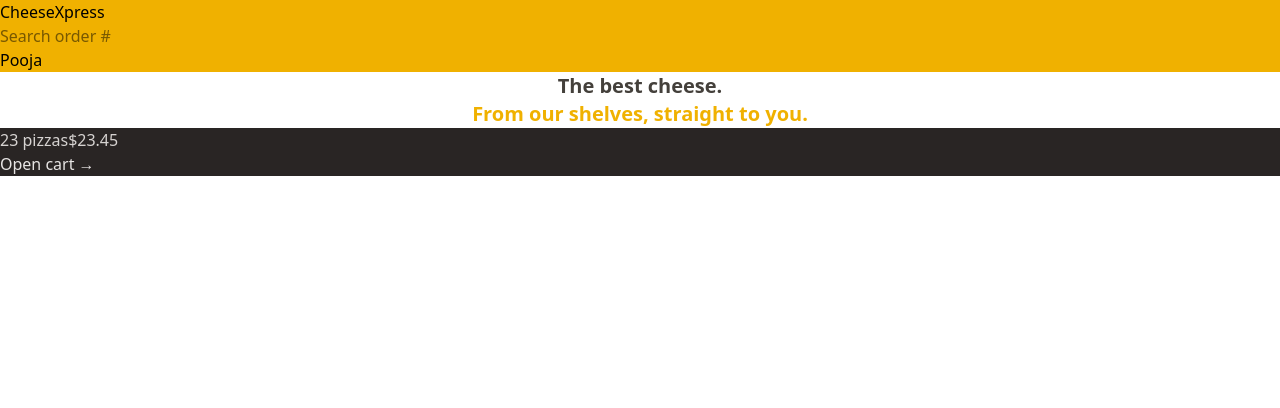
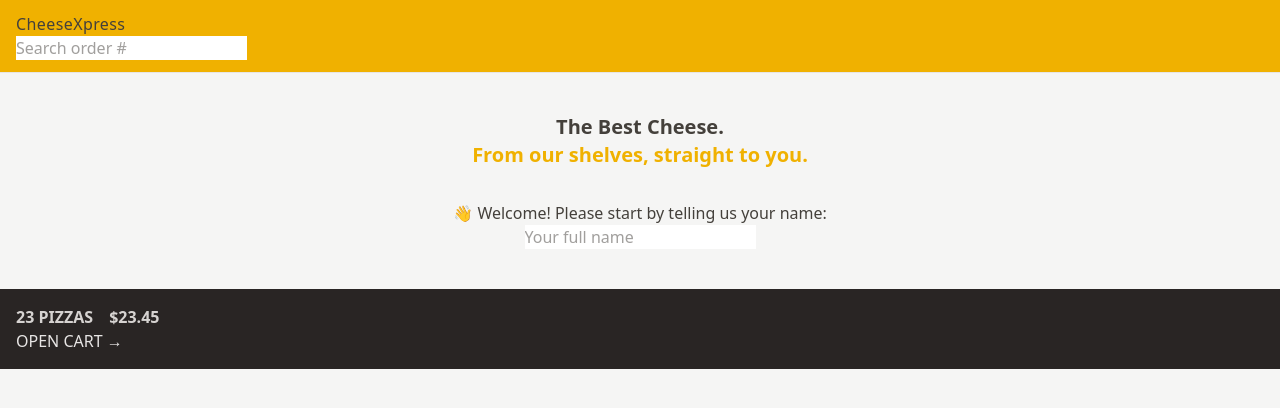
Before and after one commit to pooja-pimpalshende/cheeseXpress, a React (Vite) app: page / in a window 1280 px wide. Shown: the top 408 px of the page. Built offline with nearby package versions, Linux system fonts and the light colour scheme.

Commit message:
styles - spacing, borders, display

```diff
--- a/index.html
+++ b/index.html
@@ -1,4 +1,4 @@
-<!DOCTYPE html>
+<!doctype html>
 <html lang="en">
   <head>
     <meta charset="UTF-8" />
@@ -6,7 +6,7 @@
     <meta name="viewport" content="width=device-width, initial-scale=1.0" />
     <title>CheeseXpress</title>
   </head>
-  <body>
+  <body class="bg-stone-100 text-stone-700">
     <div id="root"></div>
     <script type="module" src="/src/main.jsx"></script>
   </body>
--- a/src/features/cart/CartOverview.jsx
+++ b/src/features/cart/CartOverview.jsx
@@ -2,8 +2,8 @@ import { Link } from '@tanstack/react-router';
 
 function CartOverview() {
   return (
-    <div className="bg-stone-800 text-stone-200">
-      <p className="text-stone-300">
+    <div className="bg-stone-800 p-4 text-stone-200 uppercase">
+      <p className="space-x-4 font-semibold text-stone-300">
         <span>23 pizzas</span>
         <span>$23.45</span>
       </p>
--- a/src/features/order/SearchOrder.jsx
+++ b/src/features/order/SearchOrder.jsx
@@ -1,21 +1,22 @@
-import { useRouter } from "@tanstack/react-router";
-import { useState } from "react";
+import { useRouter } from '@tanstack/react-router';
+import { useState } from 'react';
 
 function SearchOrder() {
-  const [query, setQuery] = useState("");
+  const [query, setQuery] = useState('');
   const router = useRouter();
 
   function handleSubmit(e) {
     e.preventDefault();
     if (!query) return;
-    router.navigate({ to: "/order/$orderId", params: { orderId: query } });
-    setQuery("");
+    router.navigate({ to: '/order/$orderId', params: { orderId: query } });
+    setQuery('');
   }
   return (
     <form onSubmit={handleSubmit}>
       <input
         placeholder="Search order #"
         value={query}
+        className="bg-white"
         onChange={(e) => setQuery(e.target.value)}
       />
     </form>
--- a/src/features/user/CreateUser.jsx
+++ b/src/features/user/CreateUser.jsx
@@ -15,6 +15,7 @@ function CreateUser() {
         type="text"
         placeholder="Your full name"
         value={username}
+        className="bg-white"
         onChange={(e) => setUsername(e.target.value)}
       />
 
--- /dev/null
+++ b/src/features/user/Username.jsx
@@ -0,0 +1,5 @@
+function Username() {
+  return <div className="hidden text-sm font-semibold">Pooja</div>;
+}
+
+export default Username;
--- a/src/ui/Header.jsx
+++ b/src/ui/Header.jsx
@@ -1,13 +1,17 @@
 import { Link } from '@tanstack/react-router';
 import SearchOrder from '../features/order/searchOrder';
+import Username from '../features/user/UserName';
 
 function Header() {
   return (
-    <div className="bg-yellow-500">
-      <Link to="/">CheeseXpress</Link>
+    <header className="border-b border-stone-200 bg-yellow-500 px-4 py-3 uppercase">
+      <Link to="/" className="tracking-wide capitalize">
+        CheeseXpress
+      </Link>
+
       <SearchOrder />
-      <p>Pooja</p>
-    </div>
+      <Username />
+    </header>
   );
 }
 
--- a/src/ui/Home.jsx
+++ b/src/ui/Home.jsx
@@ -1,11 +1,14 @@
+import CreateUser from '../features/user/CreateUser';
+
 function Home() {
   return (
-    <div>
-      <h1 className="text-center text-xl font-semibold text-stone-700">
-        The best cheese.
+    <div className="my-10 text-center">
+      <h1 className="mb-8 text-xl font-semibold">
+        The Best Cheese.
         <br />
         <p className="text-yellow-500">From our shelves, straight to you.</p>
       </h1>
+      <CreateUser />
     </div>
   );
 }
```
